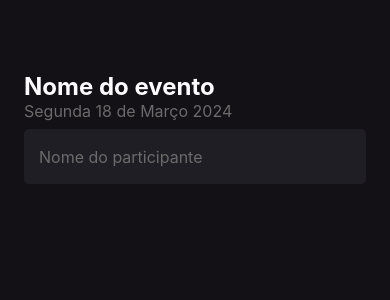
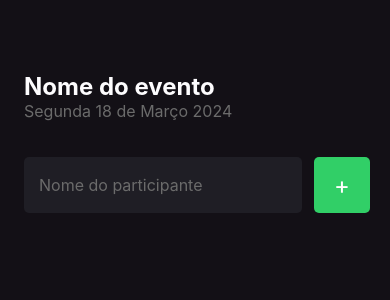
Before and after one commit to fernandolucasgsouza/ImHere, a React Native app: screen / in a window 390 px wide. Shown: the top 300 px of the page. Built offline with nearby package versions, Linux system fonts and the light colour scheme.

Commit message:
add button

```diff
--- a/src/screens/Home/index.tsx
+++ b/src/screens/Home/index.tsx
@@ -1,16 +1,27 @@
-import { Text, TextInput, View } from "react-native";
+import { Text, TextInput, TouchableOpacity, View } from "react-native";
 import { styles } from "./styles";
 
 export function Home() {
+  function handlerParticipantAdd() {
+    console.log("clicou");
+  }
+
   return (
     <View style={styles.container}>
       <Text style={styles.eventName}>Nome do evento</Text>
       <Text style={styles.eventDate}>Segunda 18 de Março 2024</Text>
-      <TextInput
-        style={styles.input}
-        placeholder="Nome do participante"
-        placeholderTextColor="#6b6b6b"
-      />
+
+      <View  style={styles.form}>
+        <TextInput
+          style={styles.input}
+          placeholder="Nome do participante"
+          placeholderTextColor="#6b6b6b"
+        />
+        <TouchableOpacity style={styles.button} onPress={handlerParticipantAdd}>
+          <Text style={styles.buttonText}>+</Text>
+        </TouchableOpacity>
+      </View>
+
     </View>
   );
 }
--- a/src/screens/Home/styles.ts
+++ b/src/screens/Home/styles.ts
@@ -17,12 +17,30 @@
     fontSize: 16,
   },
   input: {
-    height: 55,
+    flex: 1,
+    height: 56,
     borderRadius: 5,
     backgroundColor: "#1f1e25",
     color: "#fff",
     padding: 15,
     fontSize: 16,
-    marginVertical: 8,
+    marginRight: 12,
+  },
+  buttonText: {
+    color: "#fff",
+    fontSize: 24,
+  },
+  button: {
+    width: 56,
+    height: 56,
+    borderRadius: 5,
+    backgroundColor: "#31cf67",
+    alignItems: "center",
+    justifyContent: "center",
+  },
+  form: {
+    marginVertical: 36,
+    width: "100%",
+    flexDirection: "row",
   },
 });
```
